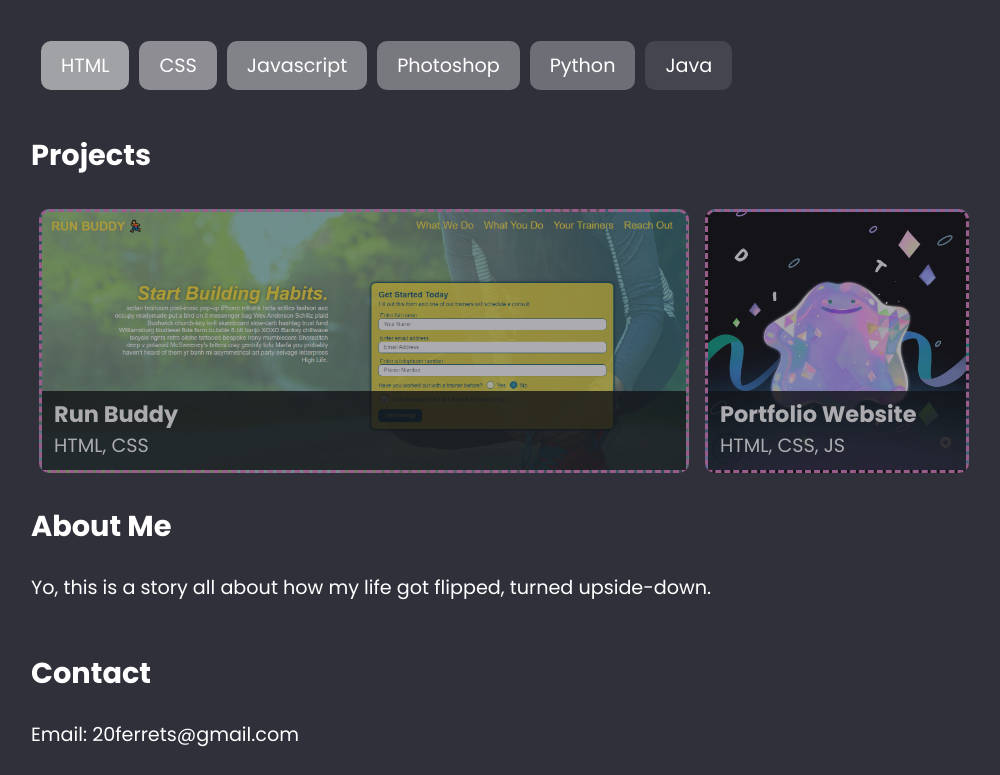
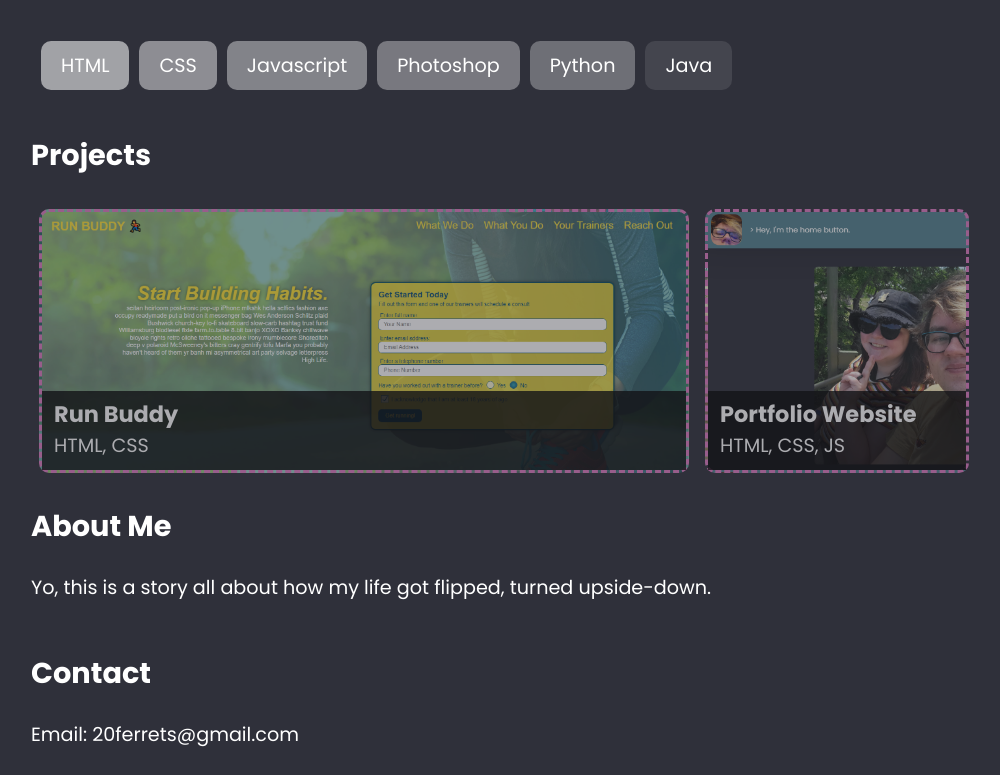
Before and after one commit to kitsterling/mod-2-challenge, a plain HTML site: page index.html in a window 1280 px wide. Shown: the part 889-1664 px from the top of the page, without its empty margins (49-1049 px from the left). Drawn offline with Linux system fonts and the light colour scheme.

Commit message:
final commit, I think

```diff
--- a/index.html
+++ b/index.html
@@ -47,7 +47,7 @@
             <br>
 
             <section>
-                <a href="https://github.com/kitsterling/">
+                <a href="https://github.com/kitsterling/" target="_blank">
                     <img class="github-icon" src="images/github.png">
                 </a>
             </section>
@@ -71,19 +71,23 @@
     <section id="projects">
         <h2>Projects</h2>
         <section class="projects-container">
+            <a href="https://kitsterling.github.io/run-buddy/" class="no-dec" target="_blank">
                 <div class="primary-project run-buddy">
                     <div class="project-text">
                         <h3>Run Buddy</h3>
                         <h4>HTML, CSS</h4>
                     </div>
                 </div>
+            </a>
 
+            <a href="index.html" class="no-dec">
                 <div class="secondary-project ditto">
                     <div class="project-text">
                         <h3>Portfolio Website</h3>
                         <h4>HTML, CSS, JS</h4>
                     </div>
                 </div>
+            </a>
         </section>
     </section>
 
--- a/styles.css
+++ b/styles.css
@@ -332,7 +332,7 @@ nav.main-nav ul li {
 }
 
 .ditto {
-    background-image: url(images/ditto.jpg);
+    background-image: url(images/portfolio.png);
     background-size: cover;
     opacity: 0.6;
 }
@@ -349,6 +349,11 @@ nav.main-nav ul li {
     border: 3px solid #df7cc1;
     transition: 0.35s;
     opacity: 1;
+}
+
+.no-dec {
+    color: white;
+    text-decoration: none;
 }
 
 /* About Me Section */
```
Also changed, not shown: images/portfolio.png (added).
